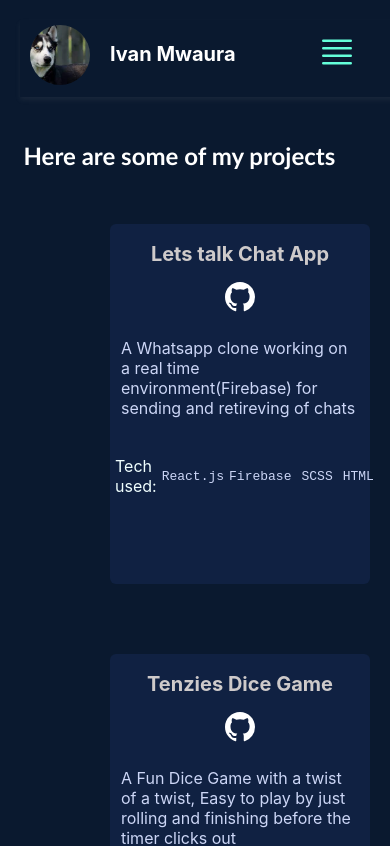
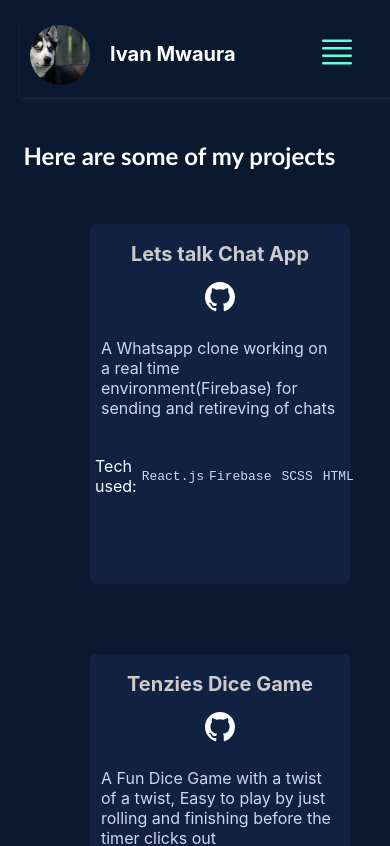
Before and after one commit to Ivan-mwaura/My_portfolio, a React (Create React App) app: page /project in a window 390 px wide. Shown: the top 846 px of the page. Built offline with nearby package versions, Linux system fonts and the light colour scheme.

Commit message:
check responsivenss

```diff
--- a/src/Pages/style.scss
+++ b/src/Pages/style.scss
@@ -308,8 +308,8 @@ body{
     }
     @include mobile{
         grid-template-columns: repeat(1 ,1fr);
-        margin-right: none;
-        margin-left: 70px;
+
+        margin-left: 50px;
         margin-right: 50px;
     }
 
```
